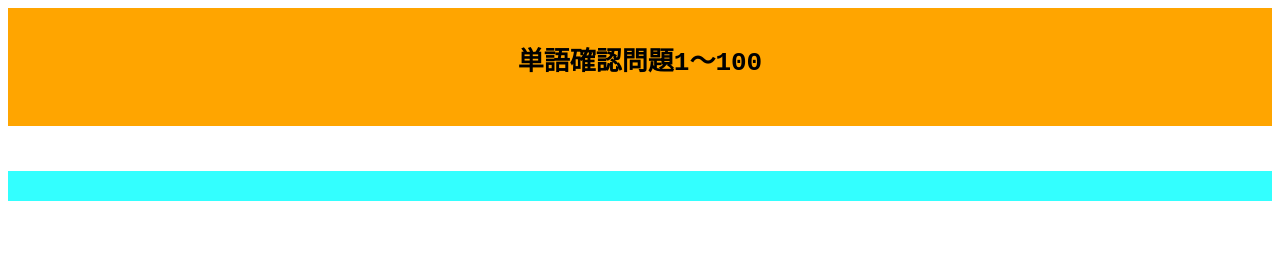
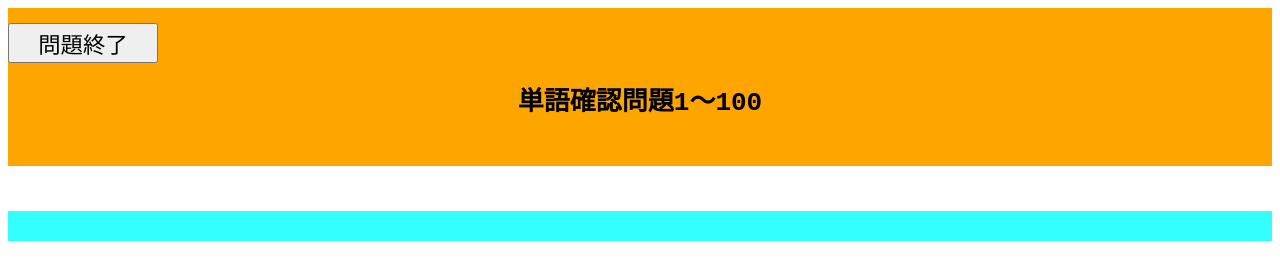
Before and after one commit to oz2985/TOEIC, a plain HTML site: page ew1.html in a window 1280 px wide. Drawn offline with Linux system fonts and the light colour scheme.

Commit message:
Add files via upload

```diff
--- a/ew1.html
+++ b/ew1.html
@@ -2,6 +2,7 @@
 <link rel="stylesheet" type="text/css"href="ew1.css">
 <body><pre>
 <div id="title">
+<a href="index.html"><input type="button"value="問題終了" style="WIDTH:150px;HEIGHT:40px;font-size:1.4em;"></a>
 <center><h1>単語確認問題1～100
 </h1>
 </center>
```
Also changed, not shown: ew2.html (+1 -0 lines), ew3.html (+1 -0 lines), ew4.html (+1 -0 lines), ew5.html (+1 -0 lines), ew6.html (+1 -0 lines), ew7.html (+1 -0 lines), ew8.html (+1 -0 lines), ew9.html (+1 -0 lines).
